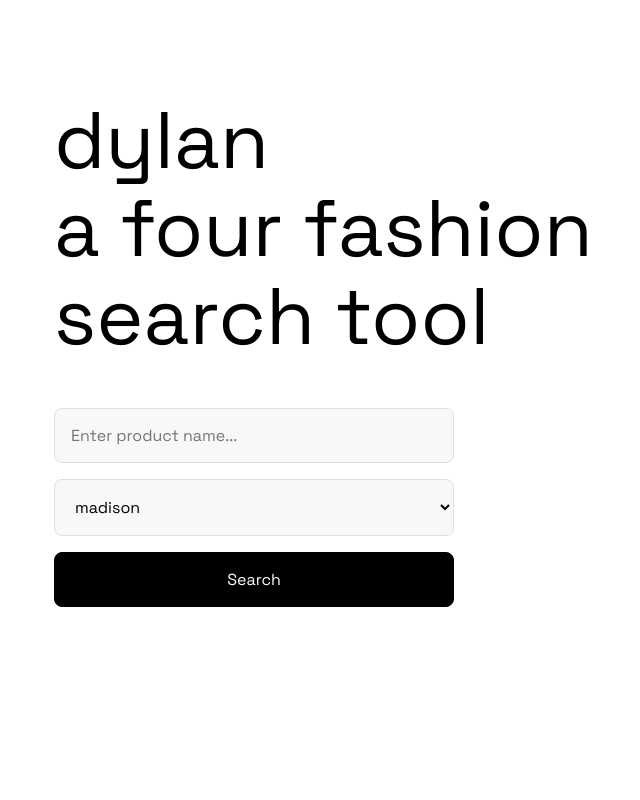
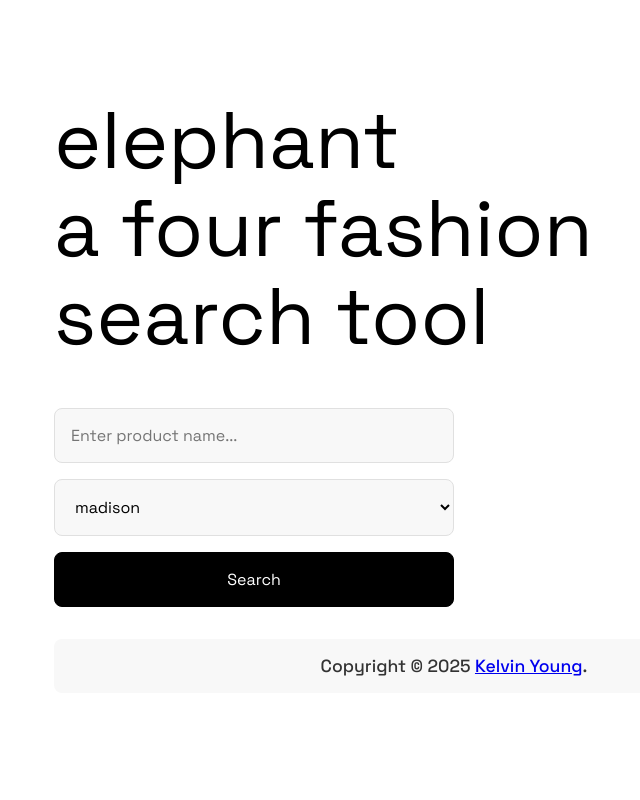
Before and after one commit to kelvinloyyipyoung/dylan, a Flask app: page / in a window 1280 px wide. Shown: the whole page, without its empty margins (186-826 px from the left). Run offline with Flask 3, Linux system fonts and the light colour scheme.

Commit message:
add copyright

```diff
--- a/templates/index.html
+++ b/templates/index.html
@@ -3,99 +3,14 @@
 <head>
     <meta charset="UTF-8">
     <meta name="viewport" content="width=device-width, initial-scale=1.0">
-    <title>dylan, a four fashion search tool</title>
+    <title>elephant, a four fashion search tool</title>
     <link rel="preconnect" href="https://fonts.googleapis.com">
     <link rel="preconnect" href="https://fonts.gstatic.com" crossorigin>
-    <link href="https://fonts.googleapis.com/css2?family=Space+Grotesk:wght@300;400;500&display=swap" rel="stylesheet">
-    <style>
-        * {
-            margin: 0;
-            padding: 0;
-            box-sizing: border-box;
-            font-family: 'Space Grotesk', sans-serif;
-        }
-
-        body {
-            background-color: #ffffff;
-            min-height: 100vh;
-            padding: 2rem;
-        }
-
-        .main-content {
-            max-width: 800px;
-            margin: 0 auto;
-            padding-top: 4rem;
-        }
-
-        h1 {
-            font-size: 5rem;
-            font-weight: 400;
-            line-height: 1.1;
-            margin-bottom: 2rem;
-        }
-
-        .search-form {
-            margin-top: 3rem;
-            position: relative;
-            max-width: 400px;
-        }
-
-        .search-form input {
-            width: 100%;
-            padding: 1rem;
-            border: 1px solid #e0e0e0;
-            border-radius: 8px;
-            font-size: 1rem;
-            background: #f8f8f8;
-            margin-bottom: 1rem;
-        }
-
-        .brand-select {
-            width: 100%;
-            padding: 1rem;
-            border: 1px solid #e0e0e0;
-            border-radius: 8px;
-            font-size: 1rem;
-            background: #f8f8f8;
-            margin-bottom: 1rem;
-            cursor: pointer;
-            font-family: 'Space Grotesk', sans-serif;
-        }
-
-        .search-form button {
-            width: 100%;
-            padding: 1rem;
-            border: 1px solid #000;
-            border-radius: 8px;
-            background: #000;
-            color: #fff;
-            cursor: pointer;
-            font-size: 1rem;
-            transition: all 0.2s ease;
-        }
-
-        .search-form button:hover {
-            background: #333;
-        }
-
-        .result-section {
-            margin-top: 2rem;
-        }
-
-        .error-message {
-            color: #666;
-            font-size: 0.9rem;
-        }
-
-        .result {
-            font-size: 1.1rem;
-            color: #333;
-        }
-    </style>
+    <link rel="stylesheet" href="{{ url_for('static', filename='styles.css') }}">
 </head>
 <body>
     <div class="main-content">
-        <h1>dylan<br>a four fashion<br>search tool</h1>
+        <h1>elephant<br>a four fashion<br>search tool</h1>
 
         <form class="search-form" action="/" method="post">
             <input type="text" name="product_name" placeholder="Enter product name..." required>
@@ -118,6 +33,10 @@
                 <p class="error-message">{{ error }}</p>
             </div>
         {% endif %}
+
+        <div class="result-section">
+            <p class="result">Copyright &copy; 2025 <a href="https://kelvinyoung.up.railway.app">Kelvin Young</a>.</p>
+        </div>
     </div>
 </body>
 </html>
```
